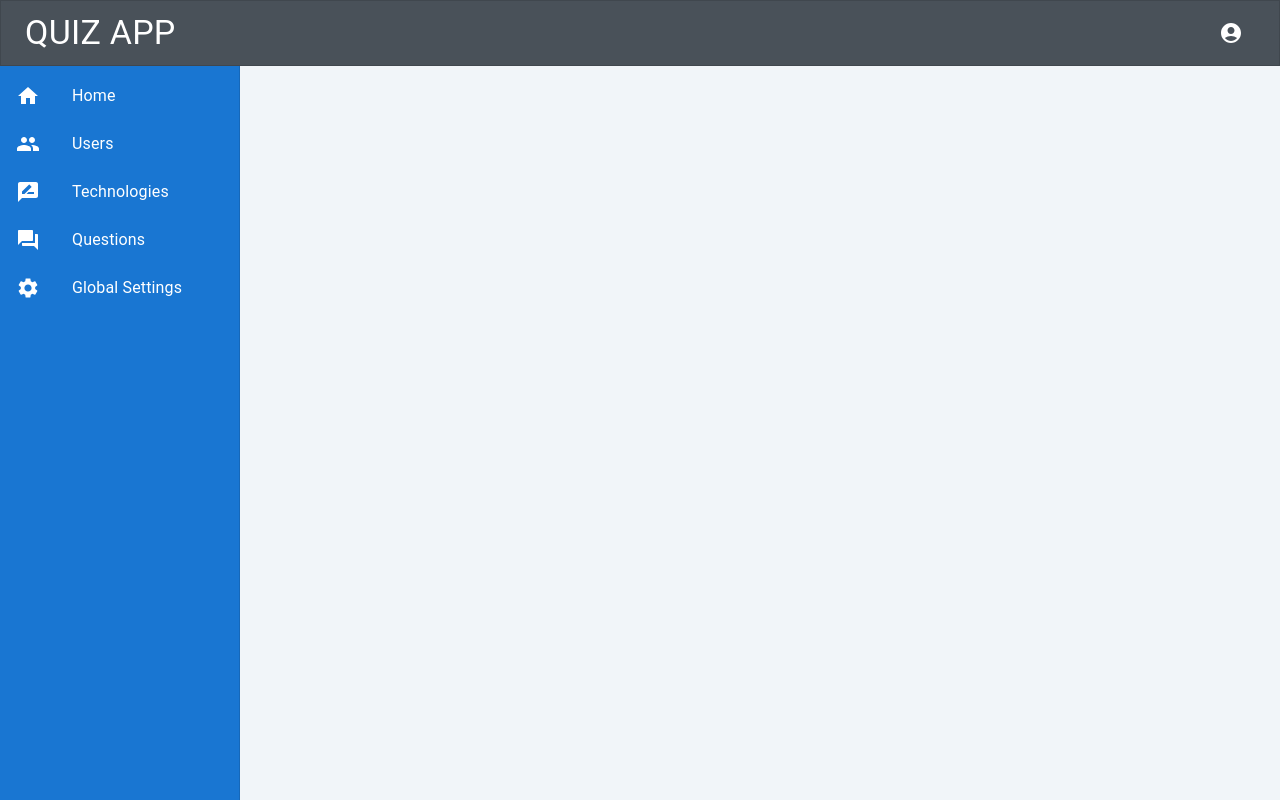
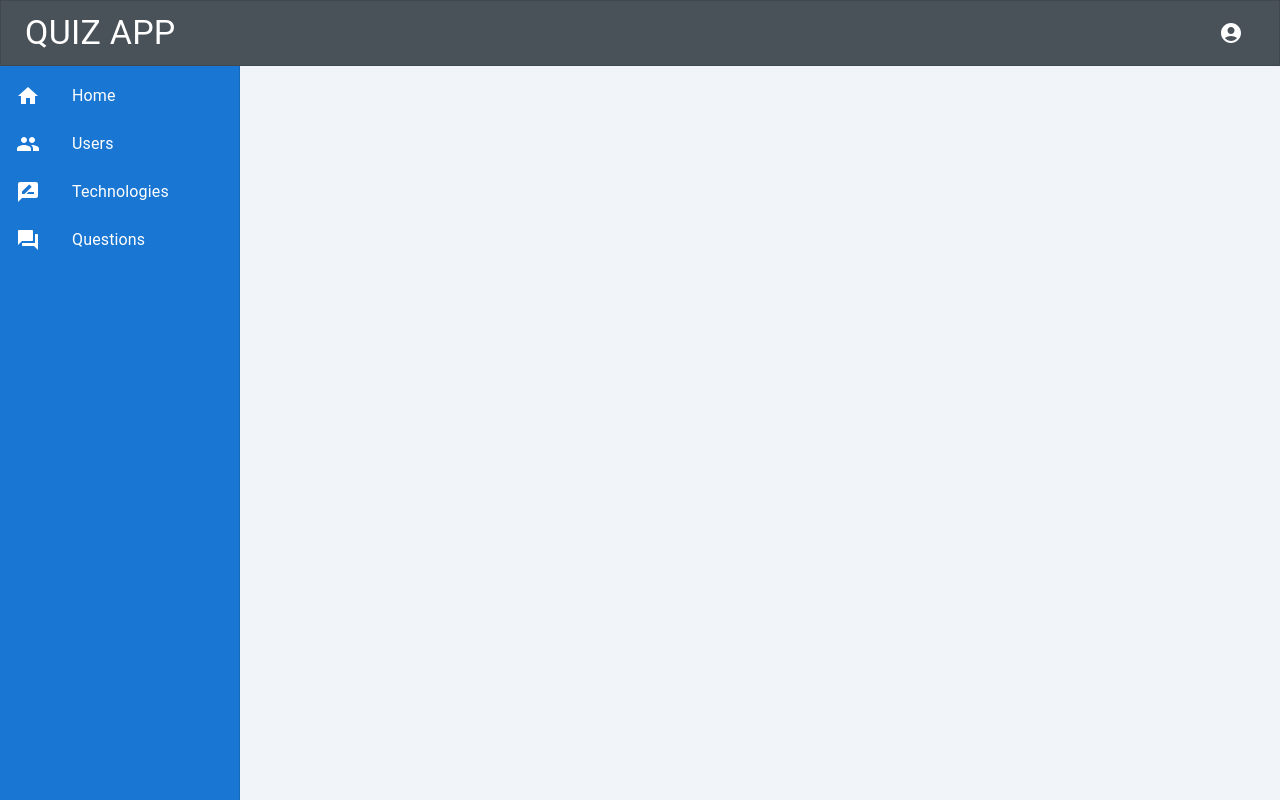
Before and after one commit to nikunjp-tatva/quiz-app-frontend, a React (Create React App) app: page /auth/sidebar in a window 1280 px wide. Built offline with nearby package versions, Linux system fonts and the light colour scheme.

Commit message:
comment global setttings

```diff
--- a/src/common/layouts/sidebar/SidebarItems.ts
+++ b/src/common/layouts/sidebar/SidebarItems.ts
@@ -27,9 +27,9 @@ export const sidebarItems = [
     icon: QuestionAnswer,
     href: '/questions',
   },
-  {
-    name: 'Global Settings',
-    icon: Settings,
-    href: '/settings',
-  },
+  //   {
+  //     name: 'Global Settings',
+  //     icon: Settings,
+  //     href: '/settings',
+  //   },
 ];
```
